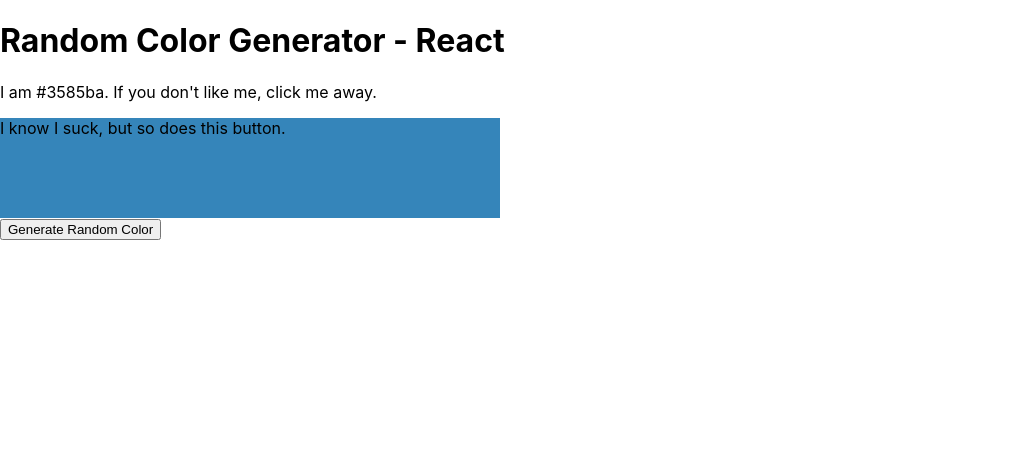
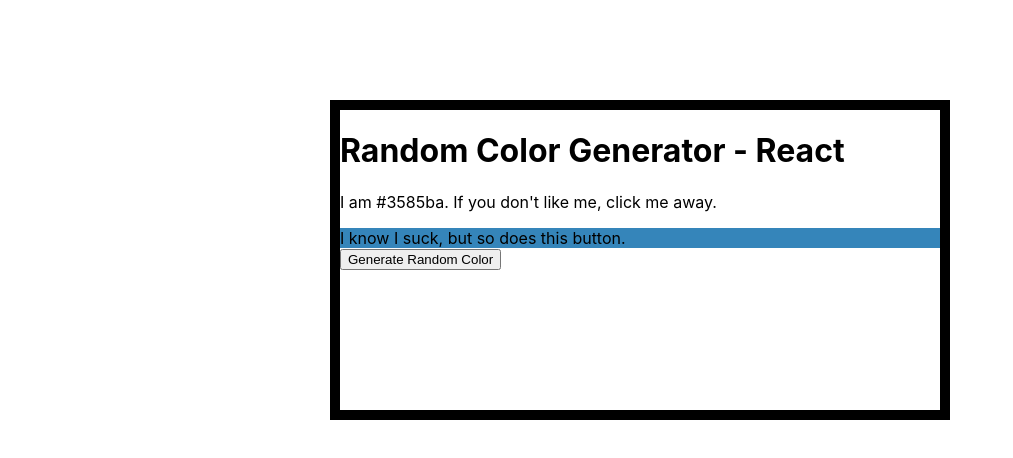
Before and after one commit to philippbinder/random-color-generator-react, a React (Create React App) app: page / in a window 1280 px wide. Shown: the top 458 px of the page, without its empty margins (0-1013 px from the left). Built offline with nearby package versions, Linux system fonts and the light colour scheme.

Commit message:
Add simple styling

```diff
--- a/src/App.js
+++ b/src/App.js
@@ -12,20 +12,29 @@
   //   background-color: ${color};
   // `;
   return (
-    <div>
+    <div
+      style={{
+        width: 600,
+        height: 300,
+        border: '10px solid black',
+        marginLeft: 'auto',
+        marginRight: 'auto',
+        marginTop: 100,
+      }}
+    >
       <h1> Random Color Generator - React </h1>
       <p>
         {' '}
         {
-          `I am ${color}. If you don't like me, click me away.` /* prints out the hex code, backticks make plain text a string literal and the $ enables me to search the code, so with the {} I am able to find the const that contains the random */
+          `I am ${divcolor}. If you don't like me, click me away.` /* prints out the hex code, backticks make plain text a string literal and the $ enables me to search the code, so with the {} I am able to find the const that contains the random */
         }{' '}
       </p>
       <div
         style={{
-          display: 'flex',
-          flexWrap: 'wrap',
-          height: 100,
-          width: 500,
+          // display: 'flex',
+          // flexWrap: 'wrap',
+          height: 'auto',
+          width: 'auto',
           backgroundColor: `${divcolor}` /*  backticks to search for a variable from outside and inside the enitre code for the state variable that changes (or only the function since it's not globally defined?)  */,
         }}
       >
@@ -33,6 +42,13 @@
         I know I suck, but so does this button.{' '}
       </div>
       <button
+        style={
+          {
+            // margipaddnLeft: 100,
+            // marginRight: 'auto',
+            // not working, want to move button to the center
+          }
+        }
         onClick={() =>
           setDivcolor(
             randomColor() /* onClick triggers on Click and the arrow functions tells it to fire up the setDivcolor function from the state variable which contains the random color. randomColor() is taken from the documentation of it's library and runs it's function / method. */,
```
